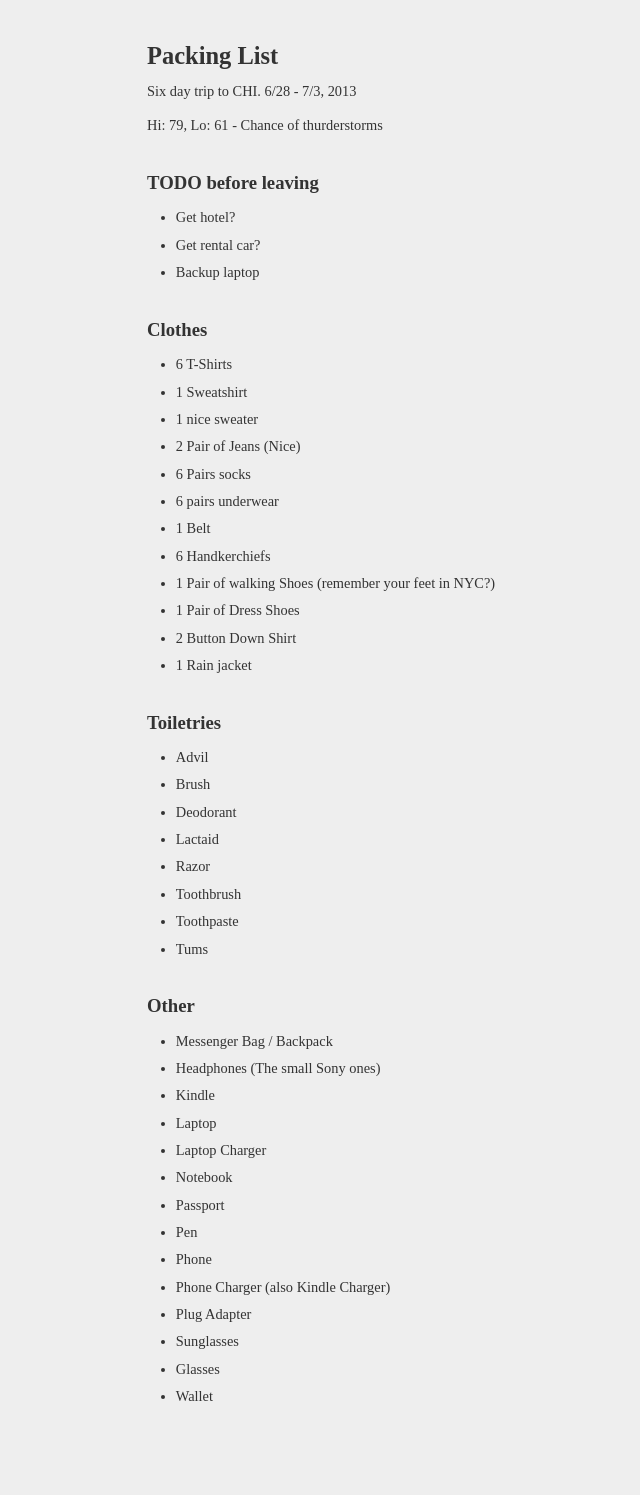
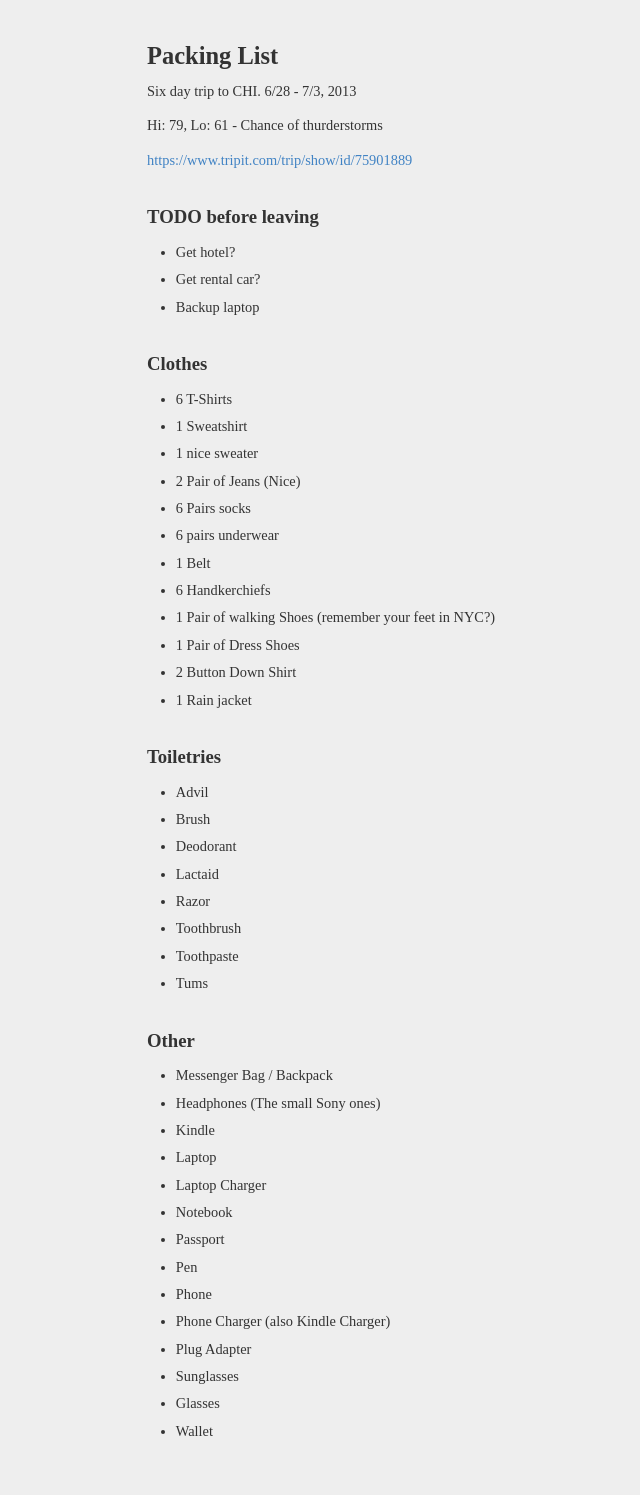
Before and after one commit to icco/traveling, a Jekyll site: the page built from _posts/2013-06-28-chicago.md, in a window 1280 px wide. Shown: the whole page, without its empty margins (93-733 px from the left). Built offline with Jekyll 4.4.1, drawn with Linux system fonts in a browser that asks for light colours; before the commit the page ends 1461 px from its top, so only the background shows below that.

Commit message:
Update 2013-06-28-chicago.md

```diff
--- a/_posts/2013-06-28-chicago.md
+++ b/_posts/2013-06-28-chicago.md
@@ -1,6 +1,8 @@
 ---
+
 title: Nat's Trip to Chicago
 layout: default
+
 ---
 
 # Packing List
@@ -8,6 +10,8 @@ layout: default
 Six day trip to CHI. 6/28 - 7/3, 2013
 
 Hi: 79, Lo: 61 - Chance of thurderstorms
+
+<https://www.tripit.com/trip/show/id/75901889>
 
 ## TODO before leaving
 
```
